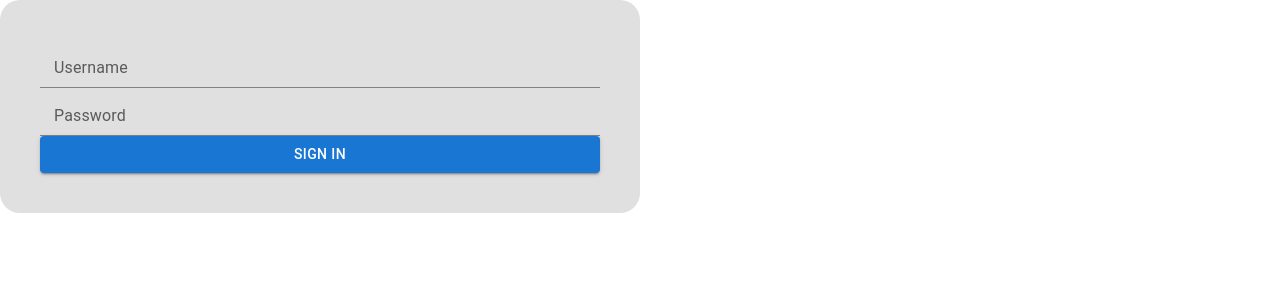
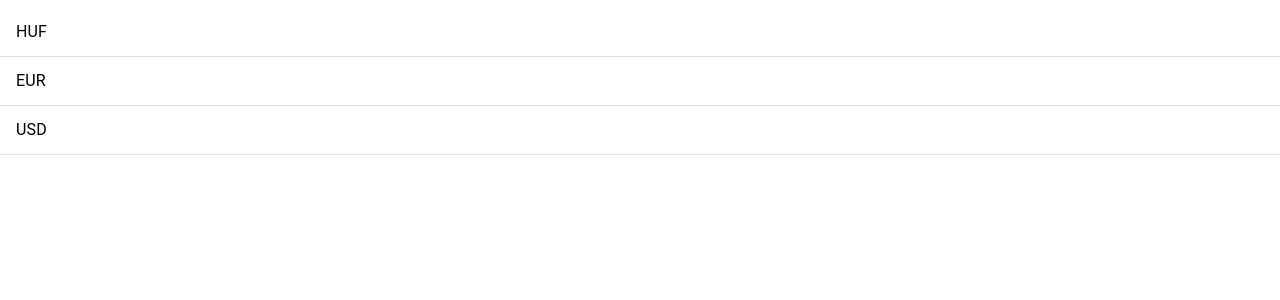
Before and after one commit to tothpeti2000/cryptocurrency-app, a React (Create React App) app: page / in a window 1280 px wide. Shown: the top 300 px of the page. Built offline with nearby package versions, Linux system fonts and the light colour scheme.

Commit message:
CurrencyList initial layout added

```diff
--- a/src/App.tsx
+++ b/src/App.tsx
@@ -1,15 +1,17 @@
 import { BrowserRouter as Router, Route, Routes } from "react-router-dom";
+import CurrencyList from "./components/currencyList/CurrencyList";
 import CurrenciesPage from "./pages/CurrenciesPage";
 import LoginPage from "./pages/LoginPage";
 
 function App() {
   return (
-    <Router>
+    <CurrencyList />
+    /*<Router>
       <Routes>
         <Route path="/" element={<LoginPage />} />
         <Route path="currencies" element={<CurrenciesPage />} />
       </Routes>
-    </Router>
+  </Router>*/
   );
 }
 
--- /dev/null
+++ b/src/components/currencyList/CurrencyList.tsx
@@ -0,0 +1,16 @@
+import { List } from "@mui/material";
+import CurrencyListItem from "./CurrencyListItem";
+
+const CurrencyList = () => {
+  const currencies = ["HUF", "EUR", "USD"];
+
+  return (
+    <List>
+      {currencies.map((c) => (
+        <CurrencyListItem key={c} currency={c} />
+      ))}
+    </List>
+  );
+};
+
+export default CurrencyList;
--- /dev/null
+++ b/src/components/currencyList/CurrencyListItem.tsx
@@ -0,0 +1,15 @@
+import { ListItem, ListItemText, Divider } from "@mui/material";
+import { CurrencyListItemProps } from "../../interfaces/props";
+
+const CurrencyListItem = (props: CurrencyListItemProps) => {
+  return (
+    <>
+      <ListItem>
+        <ListItemText primary={props.currency} />
+      </ListItem>
+      <Divider />
+    </>
+  );
+};
+
+export default CurrencyListItem;
--- a/src/interfaces/props.ts
+++ b/src/interfaces/props.ts
@@ -8,3 +8,7 @@ export interface InputFieldProps {
   type: HTMLInputTypeAttribute;
   control: Control<UserCredentials>;
 }
+
+export interface CurrencyListItemProps {
+  currency: string;
+}
```
